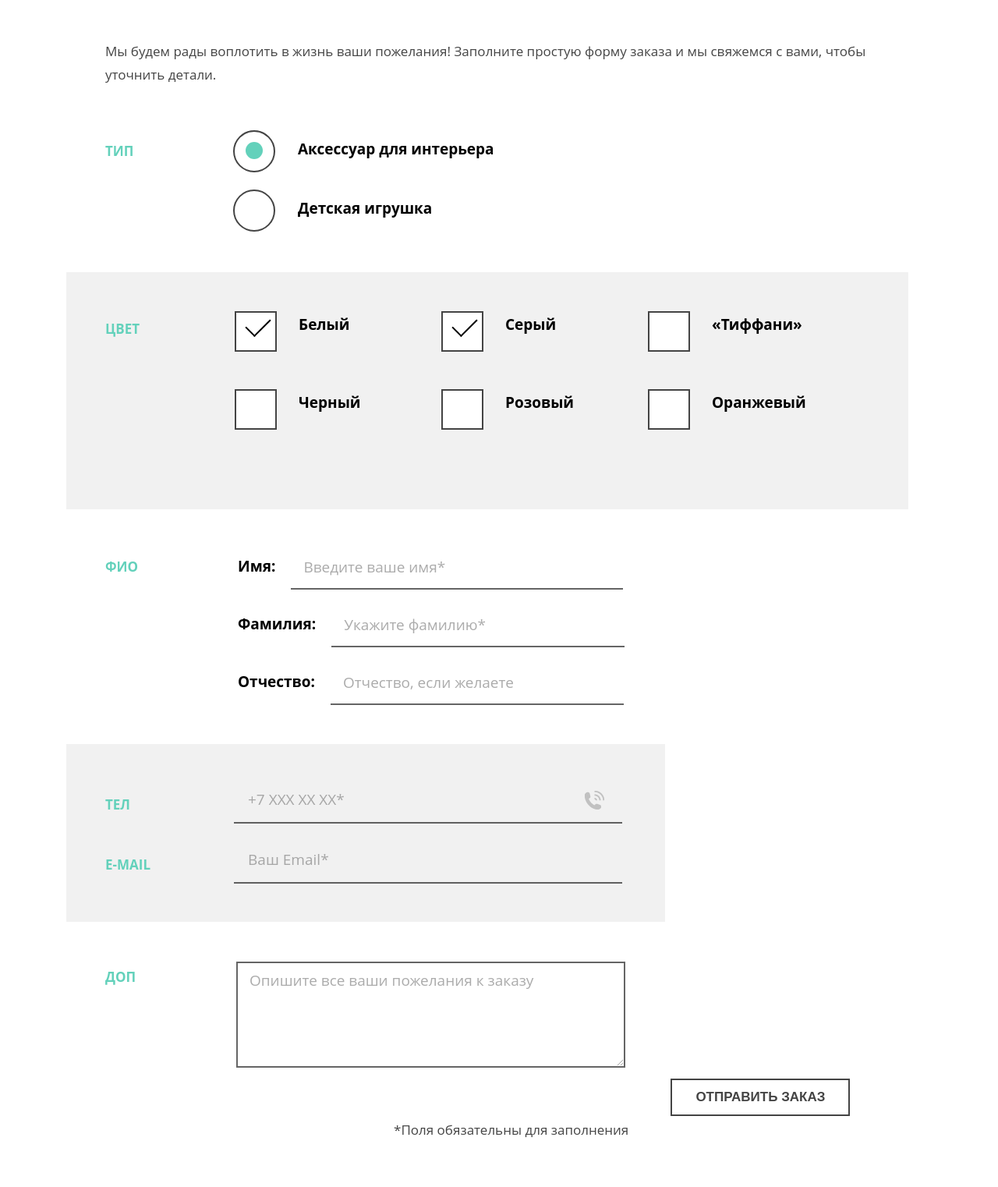
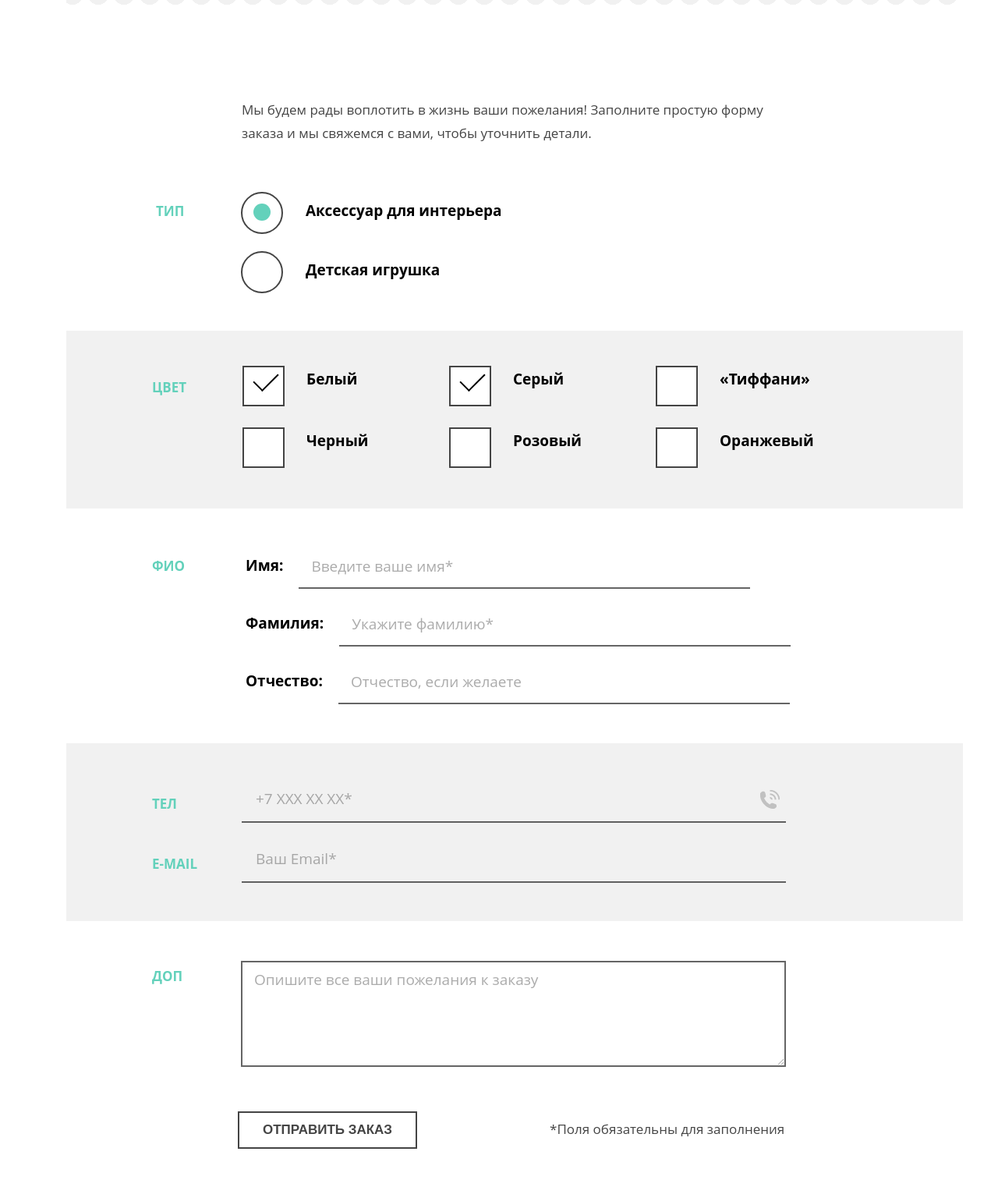
Before and after one commit to katyakaterina/study-projet-Mishka-, a website: page form.html in a window 1280 px wide. Shown: the part 338-1860 px from the top of the page at 78% size. Drawn offline with nearby package versions, Linux system fonts and the light colour scheme; files that its build step writes are made by us from their sources.

Commit message:
added a form to the desktop version

```diff
--- a/src/style/blocks/pageMain/form.scss
+++ b/src/style/blocks/pageMain/form.scss
@@ -19,8 +19,7 @@ padding:70px 35px 80px 38px;
 margin-bottom: 19px;
 }
 &__text{
-display: flex;
-flex-wrap:wrap;
+
 @include textLg(13px, 400);
 line-height: 24px;
 color:#444444;
@@ -486,7 +485,7 @@ margin-left: -30px;
 width: 360px;
 }
 &__data--block {
-width: 768px;
+width: 100%;
 height: 228px;
 background-color: #f1f1f1;
 margin-top: 25px;
@@ -498,10 +497,11 @@ margin-bottom: 33px;
 margin-left: 50px;
 margin-top: 70px;
 @include textLg(17px, 700);
+line-height:16px ;
 }
 &__img-phone{
 background:url('/src/img/sprites.png') -212px -263px;
-z-index: 7;
+
 margin-top: 60px;
 position: absolute;;
 margin-left: 665px;
@@ -524,6 +524,7 @@ margin-top: -20px;
 margin-bottom: -25px;
 padding:10px 220px 16px 18px;
 @include textLg(19px, 400);
+line-height: 18px;
 background-color: #f1f1f1;
 }
 &__extra{
@@ -533,6 +534,7 @@ margin-left: 168px;
 width: 470px;
 padding: 13px 10px 83px 15px;
 margin-bottom: 50px;
+line-height: 18px;
 }
 }
 &__note {
@@ -554,4 +556,171 @@ vertical-align: middle;
 }
 }
 }
+@media (min-width:1150px){
+.page-form{
+min-width: 1150px;
+
+margin-bottom: -60px;
+&__title{
+@include textLg(53px, 700);
+line-height: 57px;
+padding:94px 320px 95px 334px;
 }
+&__text{
+@include textLg(17px, 400);
+line-height: 30px;
+color:#444444;
+margin-left: 225px;
+margin-right: 200px;
+margin-top: 100px;
+}
+.filters{
+&__title{
+margin-left: 60px;
+}
+&__form--radio{
+left: 5px;
+margin-top: 12px;
+}
+
+  &__input:not(checked),&__label:hover::before {
+  content: '';
+  position: absolute;
+  top: -5px;
+  left: 0;
+  width: 50px;
+  height: 50px;
+  border: 2px solid #63d1bb;
+
+  border-radius: 50%;
+  background: #fff;
+  }
+&__input:not(checked),&__label:active::before {
+  content: '';
+  position: absolute;
+  top: -5px;
+  left: 0;
+  width: 50px;
+  height: 50px;
+  border: 2px solid #e5e5e5;
+  border-radius: 50%;
+  background: #fff;
+}
+}
+
+
+.filter{
+height: 228px;
+.filters__title{
+margin-left: 110px;
+}
+&__ch-grup{
+left: 10px;
+
+height: 142px;
+right: 30px;
+top: -5px;
+}
+&__input:not(checked)+label:hover::before {
+  content: '';
+  position: absolute;
+  top: -8px;
+  left: 0;
+  width: 50px;
+  height: 48px;
+  border: 2px solid #63d1bb;
+background: #fff;
+  margin-left: -30px;
+  margin-bottom: -20px;
+}
+&__input:not(checked)+label:active::before {
+  content: '';
+  position: absolute;
+  top: -8px;
+  left: 0;
+  width: 50px;
+  height: 48px;
+  border: 2px solid #e5e5e5;
+background: #fff;
+  margin-left: -30px;
+  margin-bottom: -20px;
+}
+
+
+&__label{
+display: flex;
+margin-bottom: 3px;
+}
+}
+.customer{
+&__name-grup{
+margin-left: 150px;
+}
+&__input{
+width: 563px;
+}
+&__input:hover{
+border-bottom: 2px solid #63d1bb;
+}
+&__input:active {
+  border-bottom: 2px solid #63d1bb;
+}
+
+&__data--block{
+width:1150px;
+height: 228px;
+background-color: #f1f1f1;
+
+}
+.filters__title--data{
+margin-left: 110px;
+}
+&__phone,
+&__email{
+margin-left: 225px;
+width: 460px;
+}
+&__phone:hover,
+&__email:hover{
+border-bottom: 2px solid #63d1bb;
+
+}
+
+&__img-phone,&__img-email{
+margin-left: 890px;
+}
+&__img-phone:hover{
+background:url('/src/img/sprites.png')  -264px -263px;
+width: 25px;
+height: 24px;
+//position: absolute;
+margin-left: 890px;
+//display: block;
+z-index: 7;
+}
+&__extra{
+width: 670px;
+margin-left: 174px;
+}
+&__extra:hover{
+border: 2px solid #63d1bb;
+
+}
+}
+&__note{
+margin-left:620px;
+display: block;
+position: relative;
+margin-top: 15px;
+}
+&__btn{
+margin-left: 220px;
+margin-top: -100px;
+//display: inline-block;
+//position: relative;
+vertical-align: middle;
+margin-bottom: -50px;
+}
+}
+}
+}
```
